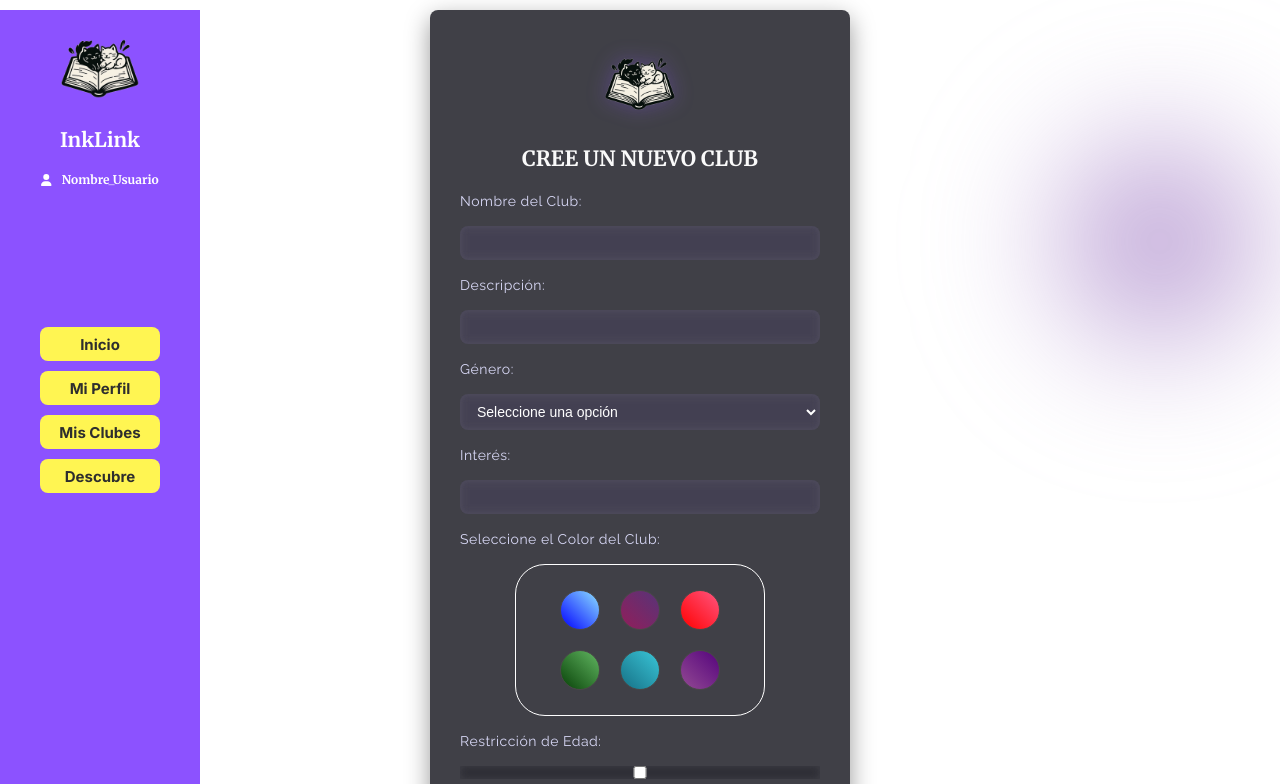
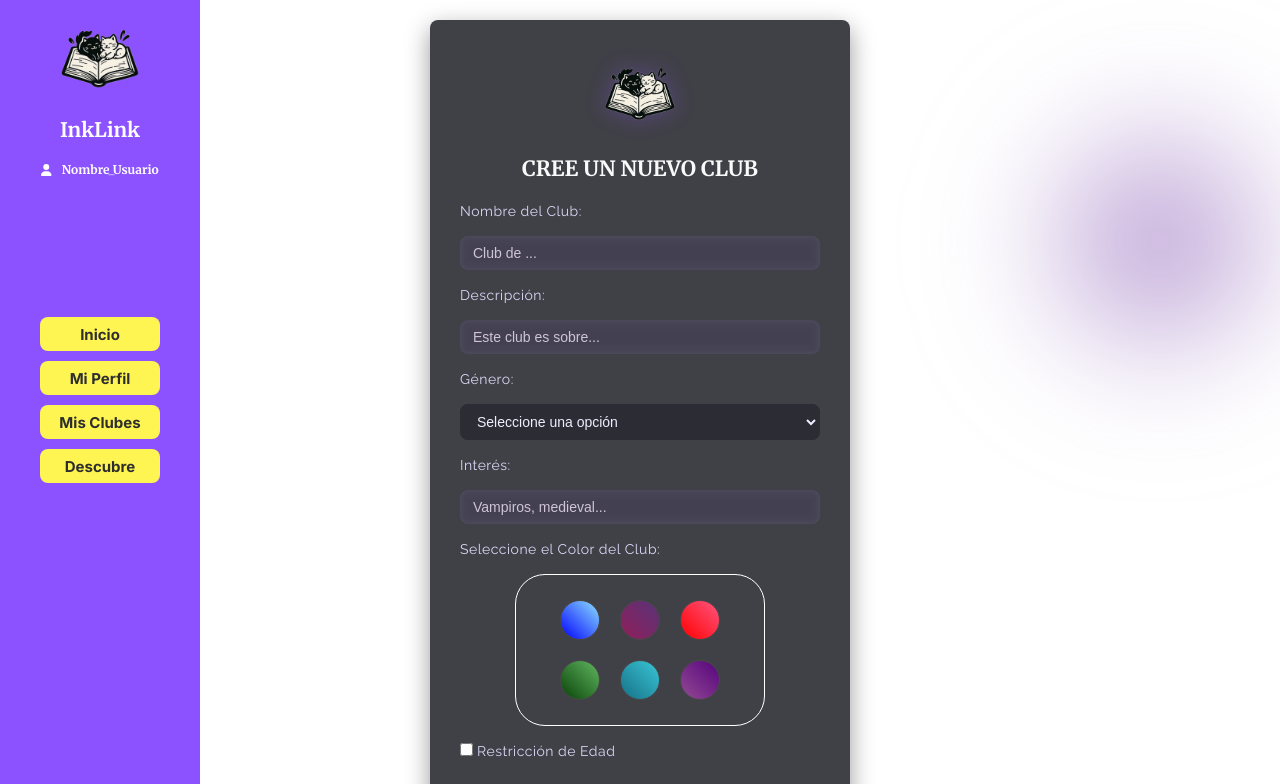
Before and after one commit to GGabi40/TPI-Programacion3, a React (Vite) app in the folder frontend/: page /newclub in a window 1280 px wide. Shown: the top 784 px of the page. Built offline with nearby package versions, Linux system fonts and the light colour scheme; no server answers; sample sign-in values are in the browser's storage.

Commit message:
bug fix: mis clubes - getAll with length = 0

```diff
--- a/frontend/src/components/cardClub/CardClub.jsx
+++ b/frontend/src/components/cardClub/CardClub.jsx
@@ -25,7 +25,7 @@ const CardClub = ({ club, showButtons }) => {
   }
 
   const handleDelete = async (id) => {
-    await del(id);
+    const deleteClub = await del(id);
   }
 
   return (
--- a/frontend/src/components/clubForm/ClubForm.jsx
+++ b/frontend/src/components/clubForm/ClubForm.jsx
@@ -3,7 +3,6 @@ import { useNavigate } from "react-router";
 import LeftNav from "../nav/LeftNav";
 import FooterSmall from "../footer/FooterSmall";
 import logo from "../../assets/img/logo/Logo-InkLink.webp";
-
 
 const ClubForm = ({ mode = "create", initialData = {}, onSubmit }) => {
   const navigate = useNavigate();
@@ -34,21 +33,39 @@ const ClubForm = ({ mode = "create", initialData = {}, onSubmit }) => {
       description,
       gender,
       interest,
-      restricted:restriction,
+      restricted: restriction,
       color,
-      isActive:true
+      isActive: true,
     };
 
     onSubmit(clubData);
   };
 
   const colorOptions = [
-    { value: "blue", gradient: "linear-gradient(45deg, blue, rgb(141, 226, 255))" },
-    { value: "purple", gradient: "linear-gradient(45deg, rgb(146, 30, 90), rgb(87, 52, 120))" },
-    { value: "red", gradient: "linear-gradient(45deg, red, rgb(255, 86, 128))" },
-    { value: "green", gradient: "linear-gradient(45deg, rgb(8, 66, 8), rgb(98, 183, 98))" },
-    { value: "acqua", gradient: "linear-gradient(45deg, rgb(22, 112, 133), rgb(58, 198, 216))" },
-    { value: "violet", gradient: "linear-gradient(45deg, rgb(147, 74, 147), rgb(85, 4, 125))" },
+    {
+      value: "blue",
+      gradient: "linear-gradient(45deg, blue, rgb(141, 226, 255))",
+    },
+    {
+      value: "purple",
+      gradient: "linear-gradient(45deg, rgb(146, 30, 90), rgb(87, 52, 120))",
+    },
+    {
+      value: "red",
+      gradient: "linear-gradient(45deg, red, rgb(255, 86, 128))",
+    },
+    {
+      value: "green",
+      gradient: "linear-gradient(45deg, rgb(8, 66, 8), rgb(98, 183, 98))",
+    },
+    {
+      value: "acqua",
+      gradient: "linear-gradient(45deg, rgb(22, 112, 133), rgb(58, 198, 216))",
+    },
+    {
+      value: "violet",
+      gradient: "linear-gradient(45deg, rgb(147, 74, 147), rgb(85, 4, 125))",
+    },
   ];
 
   return (
@@ -58,7 +75,9 @@ const ClubForm = ({ mode = "create", initialData = {}, onSubmit }) => {
         <div className="light-orb"></div>
       </div>
 
-      <div className="form-container margin">
+      <div className="space"></div>
+
+      <div className="form-container">
         <div className="logo-form">
           <img src={logo} alt="Logo Inklink" />
         </div>
@@ -70,13 +89,28 @@ const ClubForm = ({ mode = "create", initialData = {}, onSubmit }) => {
 
         <form onSubmit={handleSubmit}>
           <label>Nombre del Club:</label>
-          <input type="text" value={name} onChange={(e) => setName(e.target.value)} />
+          <input
+            type="text"
+            value={name}
+            onChange={(e) => setName(e.target.value)}
+            placeholder="Club de ..."
+          />
 
           <label>Descripción:</label>
-          <input type="text" value={description} onChange={(e) => setDescription(e.target.value)} maxLength={200} />
+          <input
+            type="text"
+            value={description}
+            onChange={(e) => setDescription(e.target.value)}
+            maxLength={200}
+            placeholder="Este club es sobre..."
+          />
 
           <label>Género:</label>
-          <select value={gender} onChange={(e) => setGender(e.target.value)}>
+          <select
+            value={gender}
+            onChange={(e) => setGender(e.target.value)}
+            className="select-gender"
+          >
             <option value="">Seleccione una opción</option>
             <option value="fantasia">Fantasía</option>
             <option value="romance">Romance</option>
@@ -91,27 +125,46 @@ const ClubForm = ({ mode = "create", initialData = {}, onSubmit }) => {
           </select>
 
           <label>Interés:</label>
-          <input type="text" value={interest} onChange={(e) => setInterest(e.target.value)} />
+          <input
+            type="text"
+            value={interest}
+            onChange={(e) => setInterest(e.target.value)}
+            placeholder="Vampiros, medieval..."
+          />
 
           <label>Seleccione el Color del Club:</label>
           <div className="colorSelector" id="colorSelector">
-            {colorOptions.map(opt => (
+            {colorOptions.map((opt) => (
               <div
                 key={opt.value}
                 onClick={() => setColor(opt.value)}
-                className={`color-option ${color === opt.value ? "selected" : ""}`}
+                className={`color-option ${
+                  color === opt.value ? "selected" : ""
+                }`}
                 style={{ background: opt.gradient }}
                 title={opt.value}
               ></div>
             ))}
           </div>
 
-          <label>Restricción de Edad:</label>
-          <input type="checkbox" checked={restriction} onChange={(e) => setRestriction(e.target.checked)} />
+          <div className="checkbox-input">
+            <label>
+              <input
+                type="checkbox"
+                checked={restriction}
+                onChange={(e) => setRestriction(e.target.checked)}
+              /> {"  "}
+              Restricción de Edad
+            </label>
+          </div>
 
-          <button type="submit">{mode === "edit" ? "Actualizar Club" : "Crear Club"}</button>
+          <button type="submit">
+            {mode === "edit" ? "Actualizar Club" : "Crear Club"}
+          </button>
         </form>
       </div>
+
+      <div className="space"></div>
 
       <FooterSmall />
     </div>
--- a/frontend/src/components/hook/UseFetch.js
+++ b/frontend/src/components/hook/UseFetch.js
@@ -11,7 +11,7 @@ export const useFetch = (endpoint) => {
     try {
       const res = await fetch(complete_url);
       if (!res.ok) {
-        throw new Error("Error al obtener libros.");
+        throw new Error("Error al obtener datos.");
       }
 
       const data = await res.json();
@@ -26,7 +26,7 @@ export const useFetch = (endpoint) => {
       const res = await fetch(`${complete_url}/${id}`);
 
       if (!res.ok) {
-        throw new Error("Error al obtener libro específico.");
+        throw new Error("Error al obtener dato específico.");
       }
       const data = await res.json();
       return data;
@@ -97,10 +97,9 @@ export const useFetch = (endpoint) => {
 
       if (res.status === 204) {
         return { success: true };
+      } else {
+        return { success: false }
       }
-
-      const dataResponse = await res.json();
-      return dataResponse;
     } catch (error) {
       console.error("Error al hacer DELETE: ", error);
     }
--- a/frontend/src/components/misClubes/MisClubes.jsx
+++ b/frontend/src/components/misClubes/MisClubes.jsx
@@ -20,13 +20,18 @@ const MisClubes = () => {
     navigate("/newclub");
   }
 
+
   useEffect(() => {
     const fetchData = async () => {
       const clubs = await getAll();
-      setAllClubs(clubs);
+
+      if(clubs) {
+        setAllClubs(clubs);
+      }
     };
+
     fetchData();
-  }, [allClubs]);
+  }, []);
 
   const handleSearch = (query) => {
     console.log("Buscando desde Dashboard:", query);
@@ -43,9 +48,13 @@ const MisClubes = () => {
 
       <div className="hero-container">
         <div className="hero-club">
-          <ClubList clubs={allClubs} title="Mis Clubes" showButtons={true} />
+          {allClubs.length > 0 ?
+           <ClubList clubs={allClubs} title="Mis Clubes" showButtons={true} /> :
+           (<h2>No hay nada aquí...</h2>)
+          }
 
-          <button class="cssbuttons-io-button" onClick={handleClickCreate}>
+
+          <button className="cssbuttons-io-button" onClick={handleClickCreate}>
             <FontAwesomeIcon icon={faPlus} id="btn-plus" />
             <span>Club</span>
           </button>
--- a/frontend/src/styles/index.css
+++ b/frontend/src/styles/index.css
@@ -177,6 +177,11 @@ form {
   margin-bottom: 1.5rem;
 }
 
+.select-gender {
+  background-color: var(--bg-color-footer);
+  color: var(--bg-color-light);
+}
+
 .logo-form>img {
   height: 90px;
   filter: drop-shadow(0 0 10px rgba(140, 82, 255, 0.3));
@@ -334,6 +339,10 @@ button[type="submit"]:hover {
 .margin {
   margin-top: 10px;
   margin-bottom: 10px;
+}
+
+.space {
+  min-height: 20px;
 }
 
 /* Fondo animado de Register */
```
Also changed, not shown: frontend/src/components/newclub/NewClub.jsx (+5 -2 lines), 1 other file (tests, documents, lock files or other folders).
